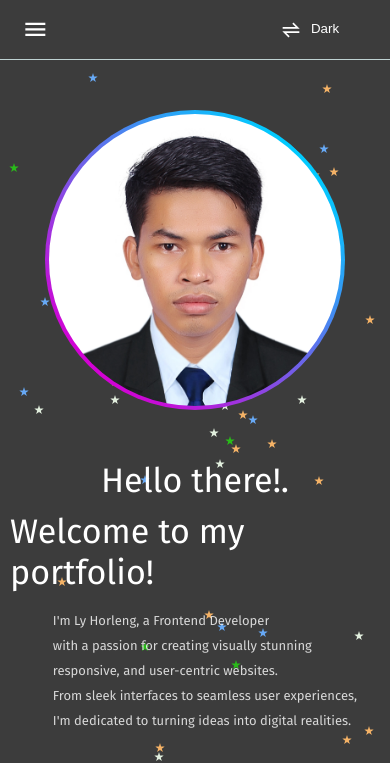
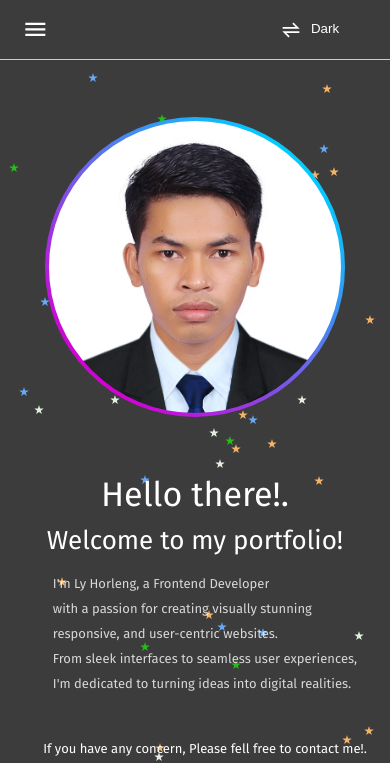
Before and after one commit to horlengg/leng, a website with bundled scripts: page index.html in a window 390 px wide. Shown: the top 763 px of the page. Built offline with nearby package versions, Linux system fonts and the light colour scheme.

Commit message:
:apple: fixed responsive home page

```diff
--- a/index.html
+++ b/index.html
@@ -63,13 +63,13 @@
       <section id="home">
         <div class="home_left-layout">
           <h2 class="text-typing" data-typing-duration="500">Hello there!.</h2>
-          <h2
+          <h4
             class="text-typing mt-1"
             data-typing-delay="500"
             data-typing-duration="500"
           >
             Welcome to my portfolio!
-          </h2>
+          </h4>
           <div class="mt-2" style="word-break: keep-all">
             <p
               class="text-typing text-sm description"
```
